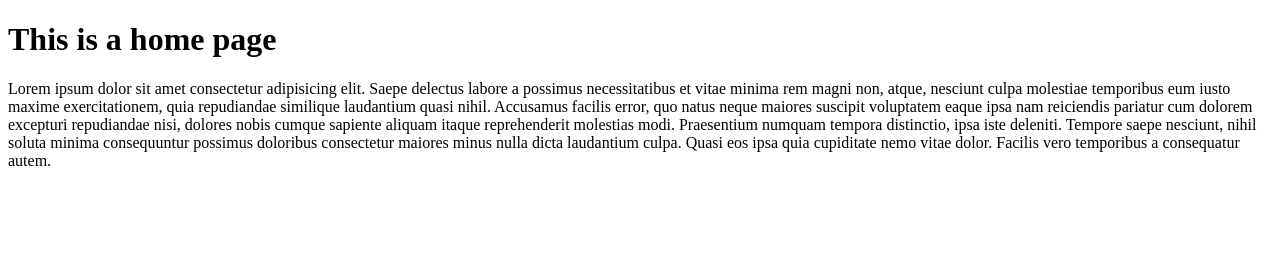
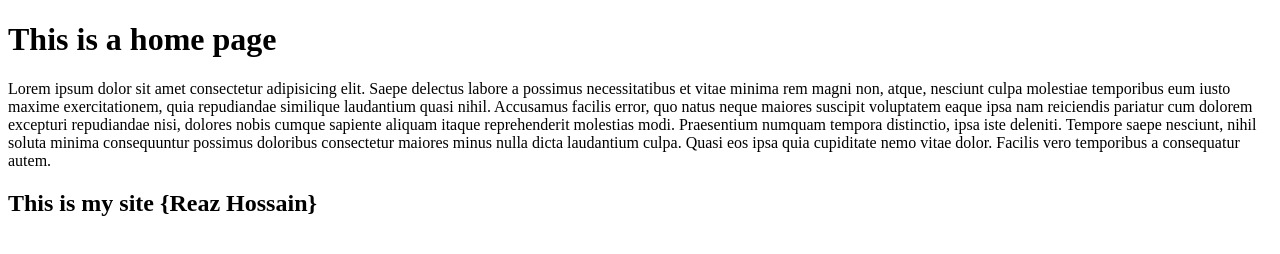
Before and after one commit to md-borno/text-purpose, a plain HTML site: page index.html in a window 1280 px wide. Drawn offline with Linux system fonts and the light colour scheme.

Commit message:
footer added

```diff
--- a/index.html
+++ b/index.html
@@ -10,5 +10,9 @@
         <h1>This is a home page</h1>
         <p>Lorem ipsum dolor sit amet consectetur adipisicing elit. Saepe delectus labore a possimus necessitatibus et vitae minima rem magni non, atque, nesciunt culpa molestiae temporibus eum iusto maxime exercitationem, quia repudiandae similique laudantium quasi nihil. Accusamus facilis error, quo natus neque maiores suscipit voluptatem eaque ipsa nam reiciendis pariatur cum dolorem excepturi repudiandae nisi, dolores nobis cumque sapiente aliquam itaque reprehenderit molestias modi. Praesentium numquam tempora distinctio, ipsa iste deleniti. Tempore saepe nesciunt, nihil soluta minima consequuntur possimus doloribus consectetur maiores minus nulla dicta laudantium culpa. Quasi eos ipsa quia cupiditate nemo vitae dolor. Facilis vero temporibus a consequatur autem.</p>
     </main>
+    <footer>
+        <h2>This is my site {Reaz Hossain}</h2>
+
+    </footer>
 </body>
 </html>
```
